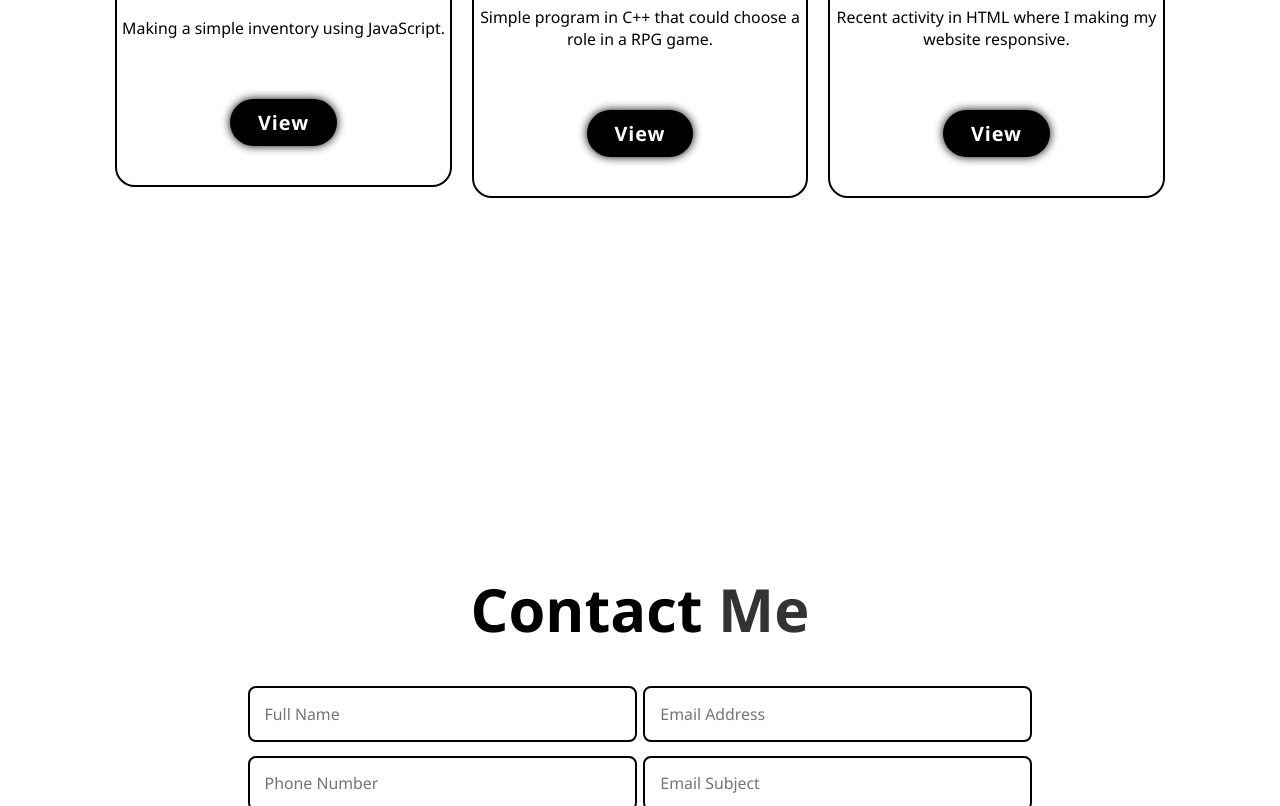
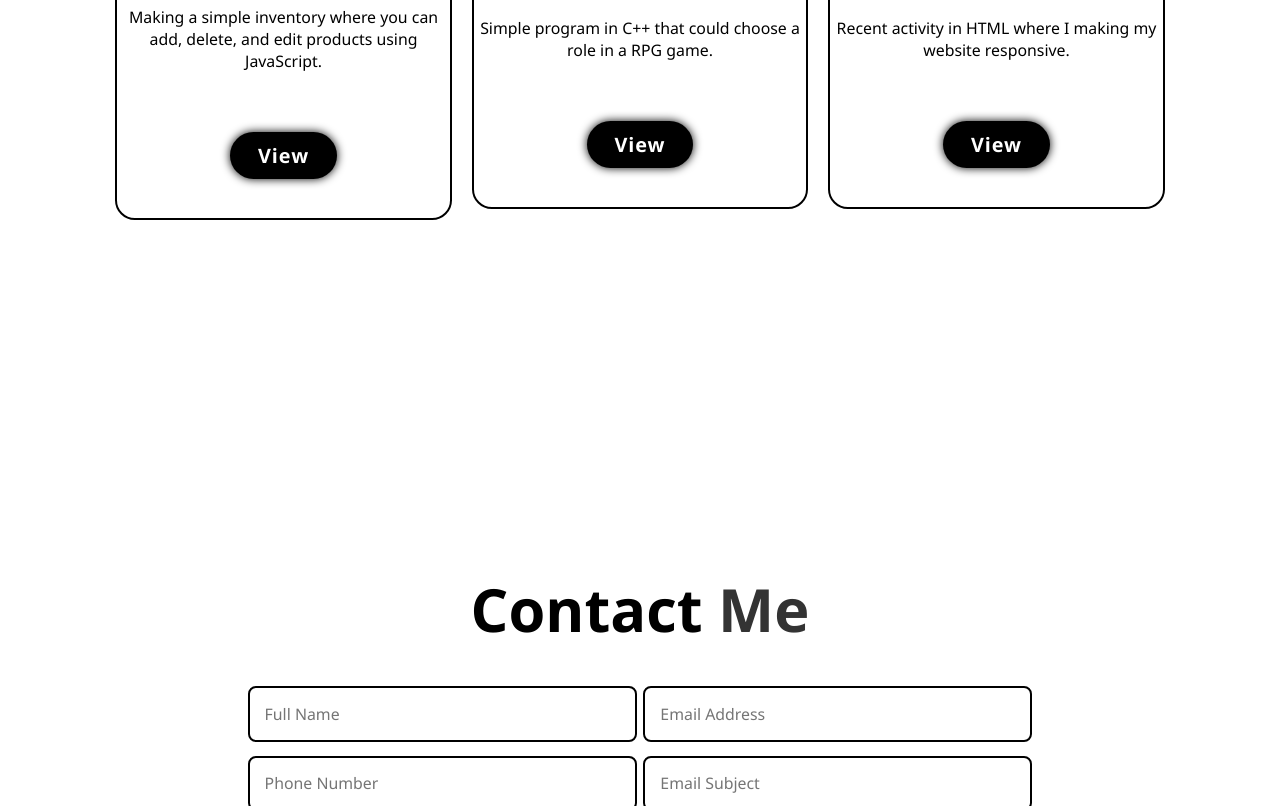
Before and after one commit to roxietina-25/rxnnvn, a plain HTML site: page index.html in a window 1280 px wide. Shown: the part 1931-2737 px from the top of the page. Drawn offline with nearby package versions, Linux system fonts and the light colour scheme.

Commit message:
Update index.html

```diff
--- a/index.html
+++ b/index.html
@@ -77,7 +77,7 @@
             <div class="projects-box">
                 <i class="bx bxl-javascript"></i>
                 <h3>Sample 1 </h3>
-                <p>Making a simple inventory using JavaScript.</p>
+                <p>Making a simple inventory where you can add, delete, and edit products using JavaScript.</p>
                 <a href="main.js" class="btn">View</a>
             </div>
 
```
